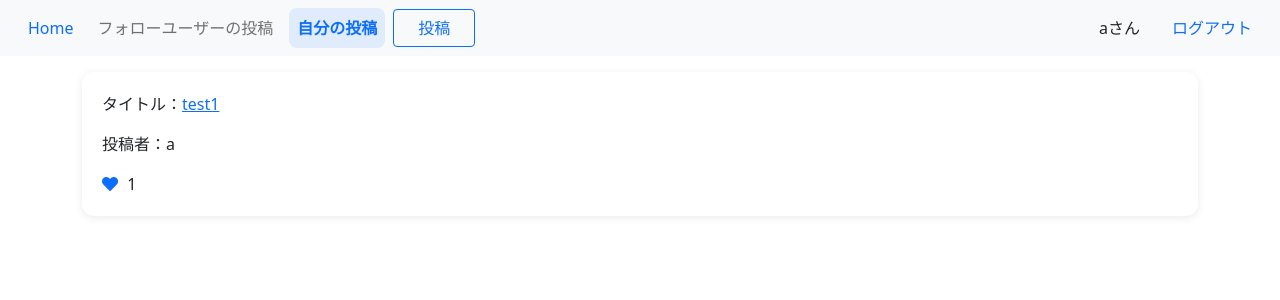
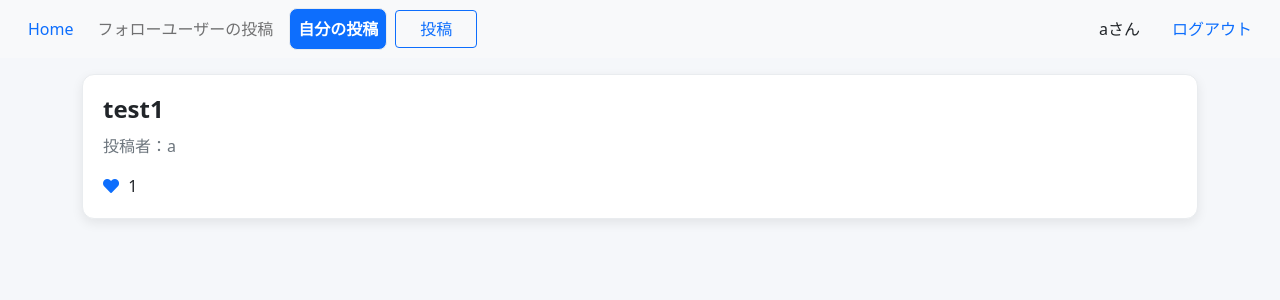
Before and after one commit to yuu403/Django_snsapp, a Django app: page /mypost/ in a window 1280 px wide. Shown: the top 300 px of the page. Run offline with Django 5.2, Linux system fonts and the light colour scheme; a user stored in the database is signed in; data comes from the database, SQL or seed files in the repository.

Commit message:
Fix Post UI

```diff
--- a/static/style.css
+++ b/static/style.css
@@ -26,18 +26,50 @@ button:active {
     background: white;
     border-radius: 12px;
     padding: 20px;
+    margin-bottom: 20px;
+    box-shadow: 0 4px 12px rgba(0,0,0,0.08);
+    border: 1px solid #e9ecef
+}
+
+.post-title {
+    margin-bottom: 10px;
+    font-weight: bold;
+}
+
+.post-title a {
+    color: #212529;
+    text-decoration: none;
+}
+
+.post-title a:hover {
+    color: #0d6efd;
+}
+
+.post-user {
+    color: #6c757d;
     margin-bottom: 16px;
-    box-shadow: 0 2px 8px rgba(0,0,0,0.08);
+}
+
+.post-actions {
+    display: flex;
+    align-items: center;
+    gap: 12px;
 }
 
 .nav-link.active {
+    border: 1px solid #e9ecef;
+    background-color: #0d6efd;
+    color: white !important;
+    border-radius: 8px;
     font-weight: bold;
-    color: #0d6efd !important;
-    background: rgba(13, 110, 253, 0.1);
-    border-radius: 8px;
+    padding: 8px 16px;
 }
 
 .btn.active {
     background: #0d6efd;
     color: white;
 }
+
+body {
+    background-color: #f5f7fa;
+}
--- a/templates/list.html
+++ b/templates/list.html
@@ -9,11 +9,16 @@
 <div class="container mt-3">
     {% for item in object_list %}
     <div class="post-card">
-        <p>タイトル：<a href="{% url 'detail' item.pk %}">{{item.title}}</a></p>
-        <p>投稿者：{{item.user.username}}</p>
+        <h4 class="post-title">
+            <a href="{% url 'detail' item.pk %}">
+                {{item.title}}
+            </a>
+        </h4>
+        <p class="post-user">投稿者：{{item.user.username}}</p>
 
+        <div class="post-actions">
             {% if item.user != request.user %}
-        <button class="follow-btn" {% if item.user in connection.following.all %}following{% endif %}" data-id="{{item.user.pk}}">
+            <button class="follow-btn {% if item.user in connection.following.all %}following{% endif %}" data-id="{{item.user.pk}}">
                 {% if item.user in connection.following.all %}
                 フォロー解除
                 {% else %}
@@ -21,6 +26,8 @@
                 {% endif %}
             </button>
             {% endif %}
+        </div>
+
 
         <a href="#" class="like-btn" data-id="{{item.pk}}">
             <i class="{% if request.user in item.like.all %}fas{% else %}far{% endif %} fa-heart"></i>
```
Lines whose indentation alone changed are shown as unchanged.
